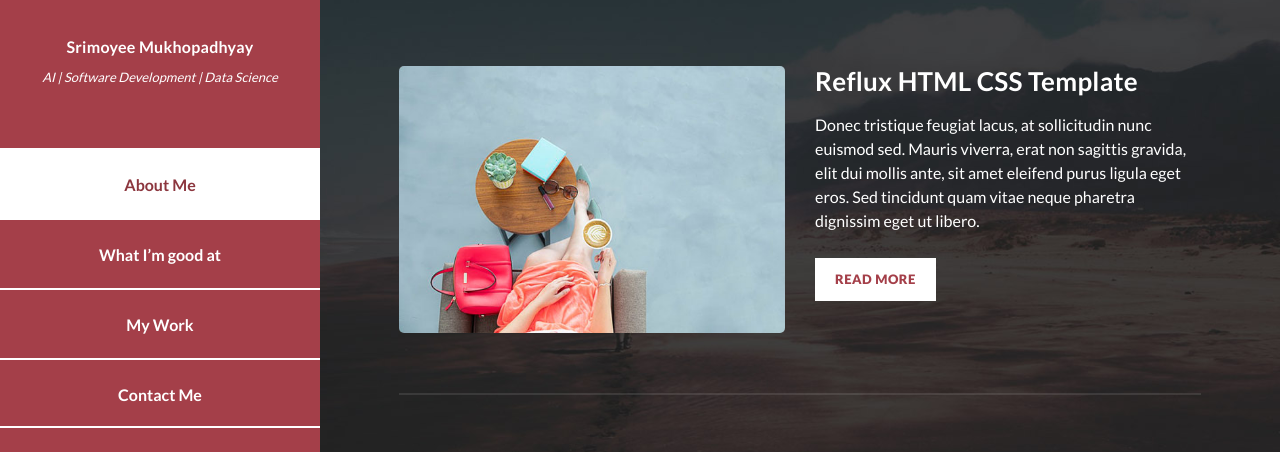
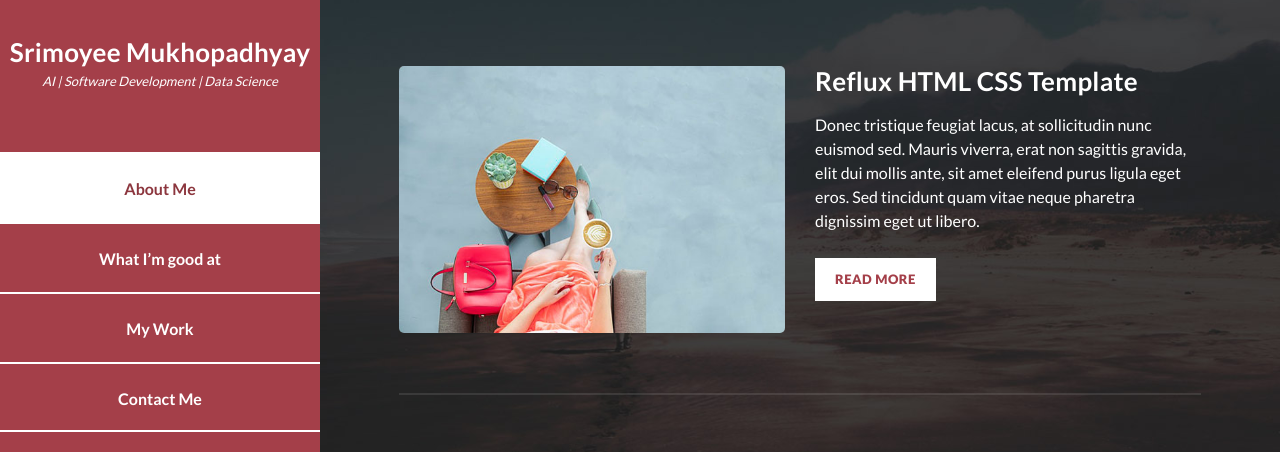
Before and after one commit to srimoyee1212/srimoyee1212.github.io, a plain HTML site: page index.html in a window 1280 px wide. Shown: the part 203-655 px from the top of the page. Drawn offline with Linux system fonts and the light colour scheme.

Commit message:
fonts modified

```diff
--- a/index.html
+++ b/index.html
@@ -40,7 +40,7 @@ https://templatemo.com/tm-531-reflux
               <a href="#"><img src="assets/images/author-image.jpg" alt="" /></a>
             </div>
             <div class="author-content">
-              <h5>Srimoyee Mukhopadhyay</h5>
+              <h4>Srimoyee Mukhopadhyay</h4>
               <span>AI | Software Development | Data Science</span>
             </div>
             <nav class="main-nav" role="navigation">
```
